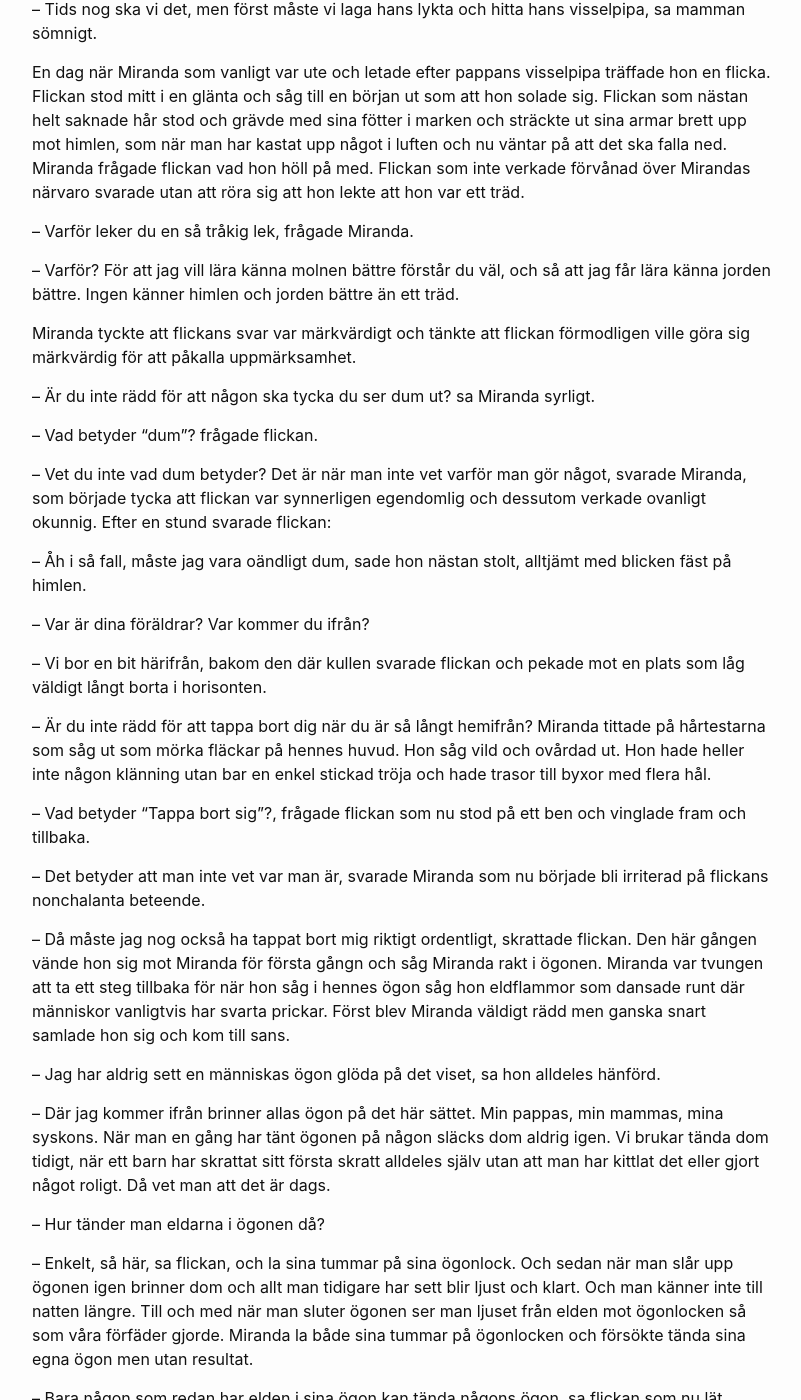
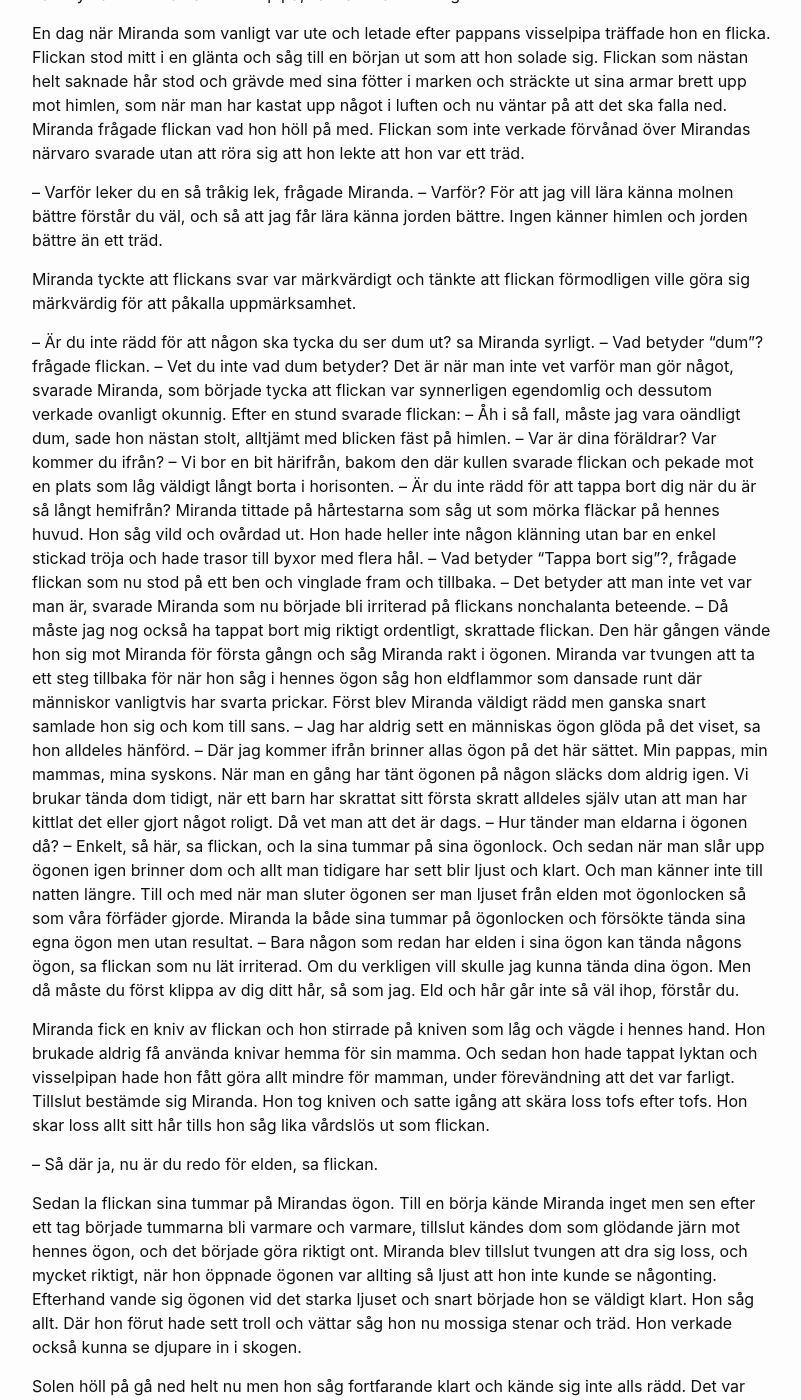
Before and after one commit to terr4form4/terr4form4.github.io, a Jekyll site: the page built from _posts/berättelser/2025-01-09-en-saga.md, in a window 1280 px wide and 1400 px high, scrolled down 2843 px. Shown: the whole window, without its empty margins (238-1039 px from the left). Built offline with Jekyll 4.4.1, drawn with Linux system fonts in a browser that asks for light colours; comment, search, counter and statistics services are not loaded; part of the change alters nothing that is shown; some of the changed text lies outside the part shown.

```diff
--- a/_posts/berättelser/2025-01-09-en-saga.md
+++ b/_posts/berättelser/2025-01-09-en-saga.md
@@ -1,7 +1,7 @@
 ---
 layout: post
-title: "En Saga"
-date: 2024-01-09 09:03:38 +0200
+title: "Sagan om Miranda"
+date: 2025-01-09 09:03:38 +0200
 categories: berättelser
 comments: true
 author: Patrik Nygren
@@ -37,46 +37,30 @@ Mamman tog dotterns långa hår och sitt eget hår och knöt ihop dem. Sedan hä
 Så gick tiden och håret kom att få fler och fler användningsområden för mamman. När inte mammans hår räckte till använde hon även Mirandas hår för att knyta saker hårdare till gården. Snart blev det väldigt svårt för någon av dom att röra sig fritt på gården utan att trassla in sig, och därför slutade mamman snart att röra sig och ville mest av allt ligga i sin säng. Hon lät Miranda komma till henne med mat och med kaffe.
 
 -- Ska vi inte gå till pappa snart, sa Miranda en dag. Han undrar nog hur vi har det och varför inte jag längre kommer till honom med bröd och vete.
-
 -- Tids nog ska vi det, men först måste vi laga hans lykta och hitta hans visselpipa, sa mamman sömnigt.
 
 En dag när Miranda som vanligt var ute och letade efter pappans visselpipa träffade hon en flicka. Flickan stod mitt i en glänta och såg till en början ut som att hon solade sig. Flickan som nästan helt saknade hår stod och grävde med sina fötter i marken och sträckte ut sina armar brett upp mot himlen, som när man har kastat upp något i luften och nu väntar på att det ska falla ned. Miranda frågade flickan vad hon höll på med. Flickan som inte verkade förvånad över Mirandas närvaro svarade utan att röra sig att hon lekte att hon var ett träd.
 
 -- Varför leker du en så tråkig lek, frågade Miranda.
-
 -- Varför? För att jag vill lära känna molnen bättre förstår du väl, och så att jag får lära känna jorden bättre. Ingen känner himlen och jorden bättre än ett träd.
 
 Miranda tyckte att flickans svar var märkvärdigt och tänkte att flickan förmodligen ville göra sig märkvärdig för att påkalla uppmärksamhet.
 
 -- Är du inte rädd för att någon ska tycka du ser dum ut? sa Miranda syrligt.
-
 -- Vad betyder "dum"? frågade flickan.
-
 -- Vet du inte vad dum betyder? Det är när man inte vet varför man gör något, svarade Miranda, som började tycka att flickan var synnerligen egendomlig och dessutom verkade ovanligt okunnig.
 Efter en stund svarade flickan:
-
 -- Åh i så fall, måste jag vara oändligt dum, sade hon nästan stolt, alltjämt med blicken fäst på himlen.
-
 -- Var är dina föräldrar? Var kommer du ifrån?
-
 -- Vi bor en bit härifrån, bakom den där kullen svarade flickan och pekade mot en plats som låg väldigt långt borta i horisonten.
-
 -- Är du inte rädd för att tappa bort dig när du är så långt hemifrån? Miranda tittade på hårtestarna som såg ut som mörka fläckar på hennes huvud. Hon såg vild och ovårdad ut. Hon hade heller inte någon klänning utan bar en enkel stickad tröja och hade trasor till byxor med flera hål.
-
 -- Vad betyder "Tappa bort sig"?, frågade flickan som nu stod på ett ben och vinglade fram och tillbaka.
-
 -- Det betyder att man inte vet var man är, svarade Miranda som nu började bli irriterad på flickans nonchalanta beteende.
-
 -- Då måste jag nog också ha tappat bort mig riktigt ordentligt, skrattade flickan. Den här gången vände hon sig mot Miranda för första gångn och såg Miranda rakt i ögonen. Miranda var tvungen att ta ett steg tillbaka för när hon såg i hennes ögon såg hon eldflammor som dansade runt där människor vanligtvis har svarta prickar. Först blev Miranda väldigt rädd men ganska snart samlade hon sig och kom till sans.
-
 -- Jag har aldrig sett en människas ögon glöda på det viset, sa hon alldeles hänförd.
-
 -- Där jag kommer ifrån brinner allas ögon på det här sättet. Min pappas, min mammas, mina syskons. När man en gång har tänt ögonen på någon släcks dom aldrig igen. Vi brukar tända dom tidigt, när ett barn har skrattat sitt första skratt alldeles själv utan att man har kittlat det eller gjort något roligt. Då vet man att det är dags.
-
 -- Hur tänder man eldarna i ögonen då?
-
 -- Enkelt, så här, sa flickan, och la sina tummar på sina ögonlock. Och sedan när man slår upp ögonen igen brinner dom och allt man tidigare har sett blir ljust och klart. Och man känner inte till natten längre. Till och med när man sluter ögonen ser man ljuset från elden mot ögonlocken så som våra förfäder gjorde. Miranda la både sina tummar på ögonlocken och försökte tända sina egna ögon men utan resultat.
-
 -- Bara någon som redan har elden i sina ögon kan tända någons ögon, sa flickan som nu lät irriterad. Om du verkligen vill skulle jag kunna tända dina ögon. Men då måste du först klippa av dig ditt hår, så som jag. Eld och hår går inte så väl ihop, förstår du.
 
 Miranda fick en kniv av flickan och hon stirrade på kniven som låg och vägde i hennes hand. Hon brukade aldrig få använda knivar hemma för sin mamma. Och sedan hon hade tappat lyktan och visselpipan hade hon fått göra allt mindre för mamman, under förevändning att det var farligt. Tillslut bestämde sig Miranda. Hon tog kniven och satte igång att skära loss tofs efter tofs. Hon skar loss allt sitt hår tills hon såg lika vårdslös ut som flickan.
@@ -88,7 +72,6 @@ Sedan la flickan sina tummar på Mirandas ögon. Till en börja kände Miranda i
 Solen höll på gå ned helt nu men hon såg fortfarande klart och kände sig inte alls rädd. Det var första gången på länge som Miranda kände sig trygg med sig själv, utan sin mamma eller sin pappa. Miranda och flickan lekte länge och hade roligt ända tills flickan sa att hon måste återvända för att hennes föräldrar hade sagt åt henne att komma vid solnedgången för att äta.
 
 -- Vill du följa med, du får hemskt gärna göra det, sa flickan.
-
 -- Jag kan inte det, min mamma väntar också på mig. Och hon är säkert orolig för mig.
 
 Dom tog farväl och flickan sa att hon skulle komma tillbaka nästa dag och att dom kunde leka mer då. På vägen hem började Miranda att tänka på den här nya kraften som hade fått i gåva och vad den betydde för henne. Nu slog det henne att hon inte längre behövde hennes pappas lykta längre, hon tänkte gå till honom nu, och hon behövde inte heller hans visselpipa. När hon kom fram skulle hon ropa på honom och hon skulle komma tomhänt men hon skulle tända hans ögon och hon skulle också tända sin mammas ögon. Snart hörde hon vattnet, vilket betydde att hon var nära. Ju närmare hon kom desto mer kände hon igen sig, och desto mer kände hon en stor lycka i sitt hjärta, och hon sprang mot den mörka delen av skogen som hon nu inte behövde vara rädd för mer. Hon ropade högre och högre att "pappa nu är jag här, jag är här nu, du behöver inte vara rädd"
```
